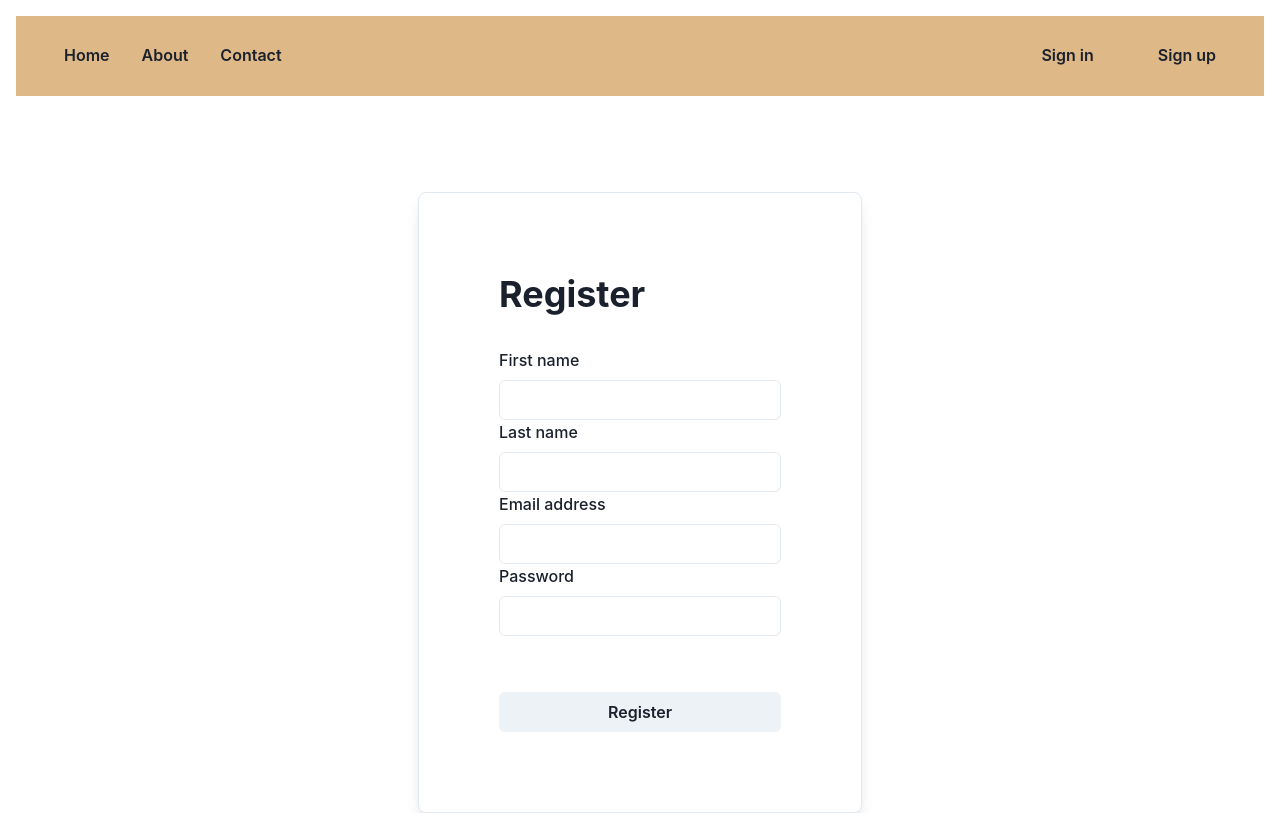
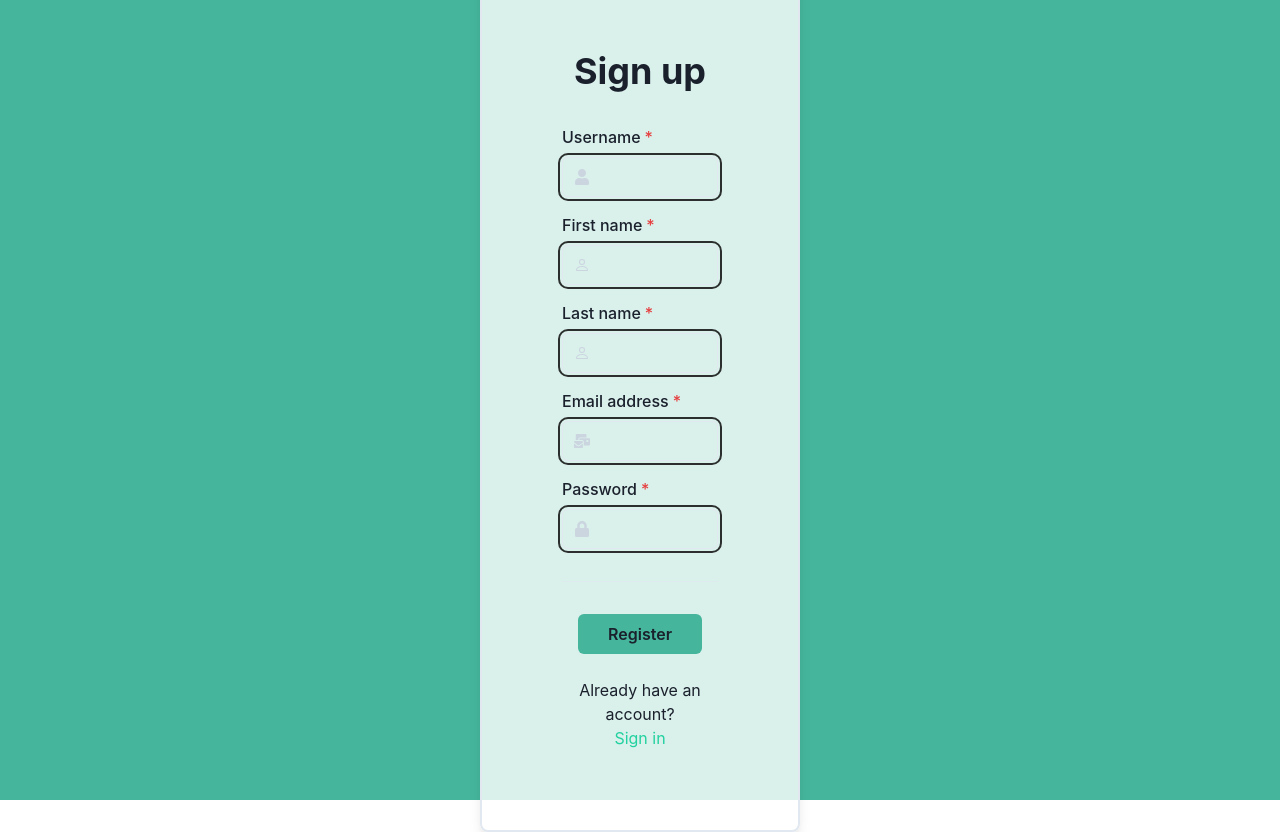
Before and after one commit to rakenduste-programmeerimine-2021/heletramm, a React (Create React App) app in the folder frontend/: page /signup in a window 1280 px wide. Built offline with nearby package versions, Linux system fonts and the light colour scheme.

Commit message:
closes #1, closes #2, closes #3, closes #4; login and registration templates completed

```diff
--- a/frontend/package.json
+++ b/frontend/package.json
@@ -16,6 +16,7 @@
     "@types/react-dom": "^16.9.14",
     "@types/react-router": "^5.1.17",
     "@types/react-router-dom": "^5.3.2",
+    "axios": "^0.24.0",
     "framer-motion": "^4.1.17",
     "react": "^17.0.2",
     "react-dom": "^17.0.2",
--- a/frontend/src/App.tsx
+++ b/frontend/src/App.tsx
@@ -7,6 +7,7 @@ import Navbar from "./components/Navbar"
 import { BrowserRouter, Route, Routes } from "react-router-dom";
 import Login from "./pages/Login";
 import Register from "./pages/Register";
+import Home from "./pages/Home";
 
 const App = () => {
 
@@ -15,12 +16,13 @@ const App = () => {
        <ChakraProvider theme={theme}>
         <BrowserRouter>
           <Routes>
-            <Route path="/" element={<Navbar />} />
             <Route path="/login" element={<Login />} />
             <Route path="/signup" element={<Register />} />
           </Routes>
+          <Routes>
+            <Route path="/" element={<Home />} />
+          </Routes>
           </BrowserRouter>
-        <Navbar/>
       </ChakraProvider>
     </div>
 
--- /dev/null
+++ b/frontend/src/pages/Home.tsx
@@ -0,0 +1,17 @@
+import React from "react";
+import { Flex, Box, Heading } from "@chakra-ui/layout";
+
+const Home: React.FC = () => {
+
+    return (
+        <div>
+            <Flex width="100%" align="center" justifyContent="center">
+                <Box textAlign="center" mt={8}>
+                    <Heading>See on landing page</Heading>
+                </Box>
+            </Flex>
+        </div>
+    )
+}
+
+export default Home;
--- a/frontend/src/pages/Login.tsx
+++ b/frontend/src/pages/Login.tsx
@@ -1,32 +1,59 @@
 import React from 'react';
 import { FormControl, FormLabel, FormHelperText} from '@chakra-ui/form-control';
-import {Flex, Box, Heading, Button} from "@chakra-ui/react";
-import { Input } from '@chakra-ui/input';
+import {Flex, Box, Heading, Button, Link, Divider, chakra} from "@chakra-ui/react";
+import { FaLock, FaMailBulk } from 'react-icons/fa';
+import { Input, InputGroup, InputLeftElement } from '@chakra-ui/input';
+
+const UserAlt = chakra(FaMailBulk);
+const Lock = chakra(FaLock);
 
 const Login = () => {
+
+
+
     return (
         <div>
-            <Flex width="full" align="center" justifyContent="center" marginTop="12rem">
-                <Box p={20} borderWidth={2} borderRadius={8} boxShadow="lg">
-                    <Box textAlign="center">
+            <Flex width="full" height="100vh" align="center" justifyContent="center" backgroundColor="#45B69C">
+                <Box p={20} borderWidth={2} borderRadius={8} boxShadow="lg" backgroundColor="whiteAlpha.800">
+                    <Box textAlign="center" mb={14}>
                         <Heading>Login</Heading>
                     </Box>
                     <Box my={4} textAlign="left">
                         <form>
-                            <FormControl id="email" isRequired>
+                            <FormControl id="email" isRequired mb={4}>
                                 <FormLabel>Email address</FormLabel>
-                                <Input type="email" />
+                                <InputGroup>
+                                    <InputLeftElement
+                                        pointerEvents="none"
+                                        children={<UserAlt color="gray.300" />}
+                                    />
+                                    <Input outlineColor="blackAlpha.800" type="email" />
+                                </InputGroup>
                                 <FormHelperText>We'll never share your email</FormHelperText>
                             </FormControl>
                             <FormControl id="password" isRequired>
                                 <FormLabel>Password</FormLabel>
-                                <Input type="password" />
+                                <InputGroup>
+                                    <InputLeftElement
+                                        pointerEvents="none"
+                                        children={<Lock color="gray.300" />}
+                                    />
+                                    <Input outlineColor="blackAlpha.800" type="password" />
+                                </InputGroup>
                                 <FormHelperText>Don't ever share your password with anyone</FormHelperText>
                             </FormControl>
-                            <Button width="full" mt={4} type="submit">
+                            <Button width="full" mt={4} type="submit" bgColor="#45B69C">
                                 Sign In
                             </Button>
                         </form>
+                    </Box>
+                    <Divider />
+                    <Box mt={6} textAlign="center">
+                        Don't have an account yet?
+                        <br />
+                        <Link href="/signup" color="#21D19F">
+                            Sign up
+                        </Link>
                     </Box>
                 </Box>
             </Flex>
@@ -35,3 +62,13 @@ const Login = () => {
 }
 
 export default Login;
+
+
+//Colors
+
+//  D8DDEF
+//  A0A4B8
+//  7293A0
+//  45B69C
+//  21D19F
+//  3A405A
--- a/frontend/src/pages/Register.tsx
+++ b/frontend/src/pages/Register.tsx
@@ -1,39 +1,121 @@
-import React from 'react';
-import { FormControl, FormLabel, FormHelperText } from '@chakra-ui/form-control';
-import {Flex, Box, Heading, Button, Divider} from '@chakra-ui/react';
-import { Input } from '@chakra-ui/input';
+import React, {useState} from 'react';
+import axios from 'axios';
+import { FormControl, FormLabel } from '@chakra-ui/form-control';
+import {Flex, Box, Heading, Button, Stack, Link, Divider, chakra} from '@chakra-ui/react';
+import { FaLock, FaMailBulk, FaUser } from 'react-icons/fa';
+import { BsPerson } from "react-icons/bs";
+import { Input, InputGroup, InputLeftElement } from '@chakra-ui/input';
+
+const Person = chakra(BsPerson);
+const Lock = chakra(FaLock);
+const Mail = chakra(FaMailBulk);
+const User = chakra(FaUser);
 
 const Register: React.FC = () => {
+
+    const [username, setUsername] = useState("");
+    const [firstName, setFirstName] = useState("");
+    const [lastName, setLastName] = useState("");
+    const [email, setEmail] = useState("");
+    const [password, setPassword] = useState("");
+
+    const handleSubmit = () => {
+
+        const user = {
+            username: username,
+            firstname: firstName,
+            lastname: lastName,
+            email: email,
+            password: password
+        }
+
+        axios.post("http://localhost:3001/register", {
+            user: user
+        }).then((response) => {
+            const resp = response.data;
+            console.log(JSON.stringify(resp));
+        }, (error) => {
+            console.log(error);
+        });
+
+
+    }
+
+
 
 
     return (
         <div>
-            <Flex width="100%" align="center" justifyContent="center" marginTop="12rem">
-                <Box p={20} borderWidth={1} borderRadius={8} boxShadow="lg">
-                    <Box alignContent="center" marginBottom="2rem">
-                        <Heading>Register</Heading>
+            <Flex width="full" height="100vh" align="center" justifyContent="center" backgroundColor="#45B69C">
+                <Box width="25%" p={20} borderWidth={2} borderRadius={8} boxShadow="lg" backgroundColor="whiteAlpha.800">
+                    <Box textAlign="center" marginBottom="2rem">
+                        <Heading>Sign up</Heading>
                     </Box>
-                    <form>
-                        <FormControl id="firstname">
+                    <form onSubmit={handleSubmit}>
+                        <FormControl id="username" isRequired mb={4}>
+                            <FormLabel>Username</FormLabel>
+                            <InputGroup>
+                                    <InputLeftElement
+                                        pointerEvents="none"
+                                        children={<User color="gray.300" />}
+                                    />
+                                    <Input outlineColor="blackAlpha.800" type="text" onChange={e => {setUsername(e.target.value)}} />
+                            </InputGroup>
+                        </FormControl>
+                        <FormControl id="firstname" isRequired mb={4}>
                             <FormLabel>First name</FormLabel>
-                            <Input type="text" />
+                            <InputGroup>
+                                    <InputLeftElement
+                                        pointerEvents="none"
+                                        children={<Person color="gray.300" />}
+                                    />
+                                    <Input outlineColor="blackAlpha.800" type="text" onChange={e => {setFirstName(e.target.value)}} />
+                            </InputGroup>
                         </FormControl>
-                        <FormControl id="lastname">
+                        <FormControl id="lastname" isRequired mb={4}>
                             <FormLabel>Last name</FormLabel>
-                            <Input type="text" />
+                            <InputGroup>
+                                <InputLeftElement
+                                    pointerEvents="none"
+                                    children={<Person color="gray.300" />}
+                                />
+                                <Input outlineColor="blackAlpha.800" type="email" onChange={e => {setLastName(e.target.value)}} />
+                            </InputGroup>
                         </FormControl>
-                        <FormControl id="email">
+                        <FormControl id="email" isRequired mb={4}>
                             <FormLabel>Email address</FormLabel>
-                            <Input type="email" />
+                            <InputGroup>
+                                <InputLeftElement
+                                    pointerEvents="none"
+                                    children={<Mail color="gray.300" />}
+                                />
+                                <Input outlineColor="blackAlpha.800" type="email" onChange={e => {setEmail(e.target.value)}} />
+                            </InputGroup>
                         </FormControl>
-                        <FormControl id="password">
+                        <FormControl id="password" isRequired mb={8}>
                             <FormLabel>Password</FormLabel>
-                            <Input type="password" />
+                            <InputGroup>
+                                <InputLeftElement
+                                    pointerEvents="none"
+                                    children={<Lock color="gray.300" />}
+                                />
+                                <Input outlineColor="blackAlpha.800" type="password" onChange={e => {setPassword(e.target.value)}} />
+                            </InputGroup>
                         </FormControl>
-                        <Button width="full" mt={14} type="submit">
-                            Register
-                        </Button>
+                        <Divider />
+                        <Stack align="center">
+                            <Button width="80%" mt={8} type="submit" bgColor="#45B69C">
+                                Register
+                            </Button>
+                        </Stack>
                     </form>
+                    <Box mt={6} textAlign="center">
+                        Already have an account?
+                        <br />
+                        <Link href="/login" color="#21D19F">
+                            Sign in
+                        </Link>
+                    </Box>
                 </Box>
             </Flex>
         </div>
```
Also changed, not shown: frontend/src/components/Logo.tsx (deleted, +0 -12 lines), 1 other file (tests, documents, lock files or other folders).
